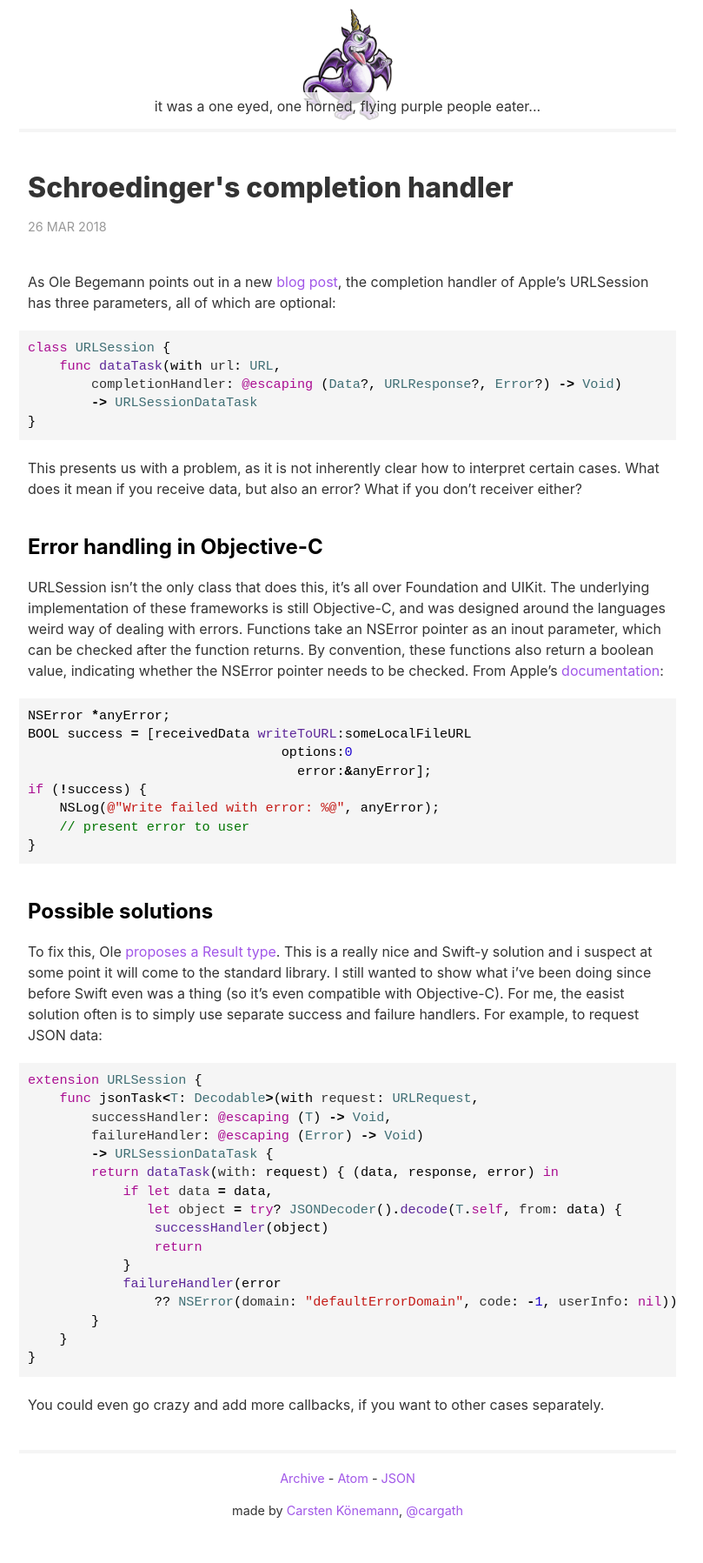
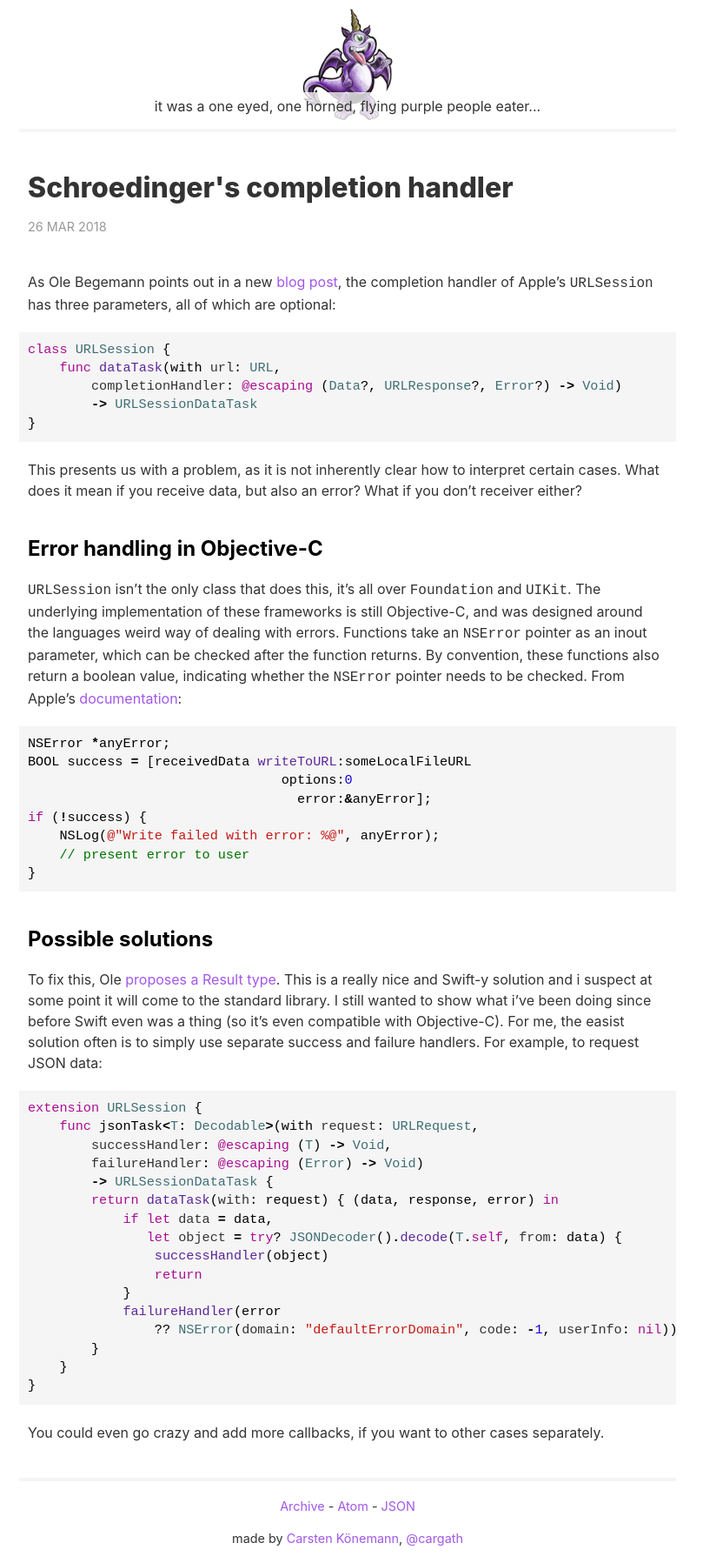
Before and after one commit to cargath/cargath.github.io, a Jekyll site: the page built from _posts/2018-03-26-Schroedingers-Completion-Handler.md, in a window 1280 px wide. Shown: the whole page at 87% size, without its empty margins (240-1049 px from the left). Built offline with Jekyll 4.4.1, drawn with Linux system fonts in a browser that asks for light colours; before the commit the page ends 1765 px from its top, so only the background shows below that.

Commit message:
Codify some words

````diff
--- a/_posts/2018-03-26-Schroedingers-Completion-Handler.md
+++ b/_posts/2018-03-26-Schroedingers-Completion-Handler.md
@@ -4,7 +4,7 @@ title: "Schroedinger's completion handler"
 date: 2018-03-26
 ---
 
-As Ole Begemann points out in a new [blog post](https://oleb.net/blog/2018/03/making-illegal-states-unrepresentable/), the completion handler of Apple's URLSession has three parameters, all of which are optional:
+As Ole Begemann points out in a new [blog post](https://oleb.net/blog/2018/03/making-illegal-states-unrepresentable/), the completion handler of Apple's `URLSession` has three parameters, all of which are optional:
 
 ```swift
 class URLSession {
@@ -18,7 +18,7 @@ This presents us with a problem, as it is not inherently clear how to interpret
 
 ## Error handling in Objective-C
 
-URLSession isn't the only class that does this, it's all over Foundation and UIKit. The underlying implementation of these frameworks is still Objective-C, and was designed around the languages weird way of dealing with errors. Functions take an NSError pointer as an inout parameter, which can be checked after the function returns. By convention, these functions also return a boolean value, indicating whether the NSError pointer needs to be checked. From Apple's [documentation](https://developer.apple.com/library/content/documentation/Cocoa/Conceptual/ProgrammingWithObjectiveC/ErrorHandling/ErrorHandling.html):
+`URLSession` isn't the only class that does this, it's all over `Foundation` and `UIKit`. The underlying implementation of these frameworks is still Objective-C, and was designed around the languages weird way of dealing with errors. Functions take an `NSError` pointer as an inout parameter, which can be checked after the function returns. By convention, these functions also return a boolean value, indicating whether the `NSError` pointer needs to be checked. From Apple's [documentation](https://developer.apple.com/library/content/documentation/Cocoa/Conceptual/ProgrammingWithObjectiveC/ErrorHandling/ErrorHandling.html):
 
 ```objc
 NSError *anyError;
````
